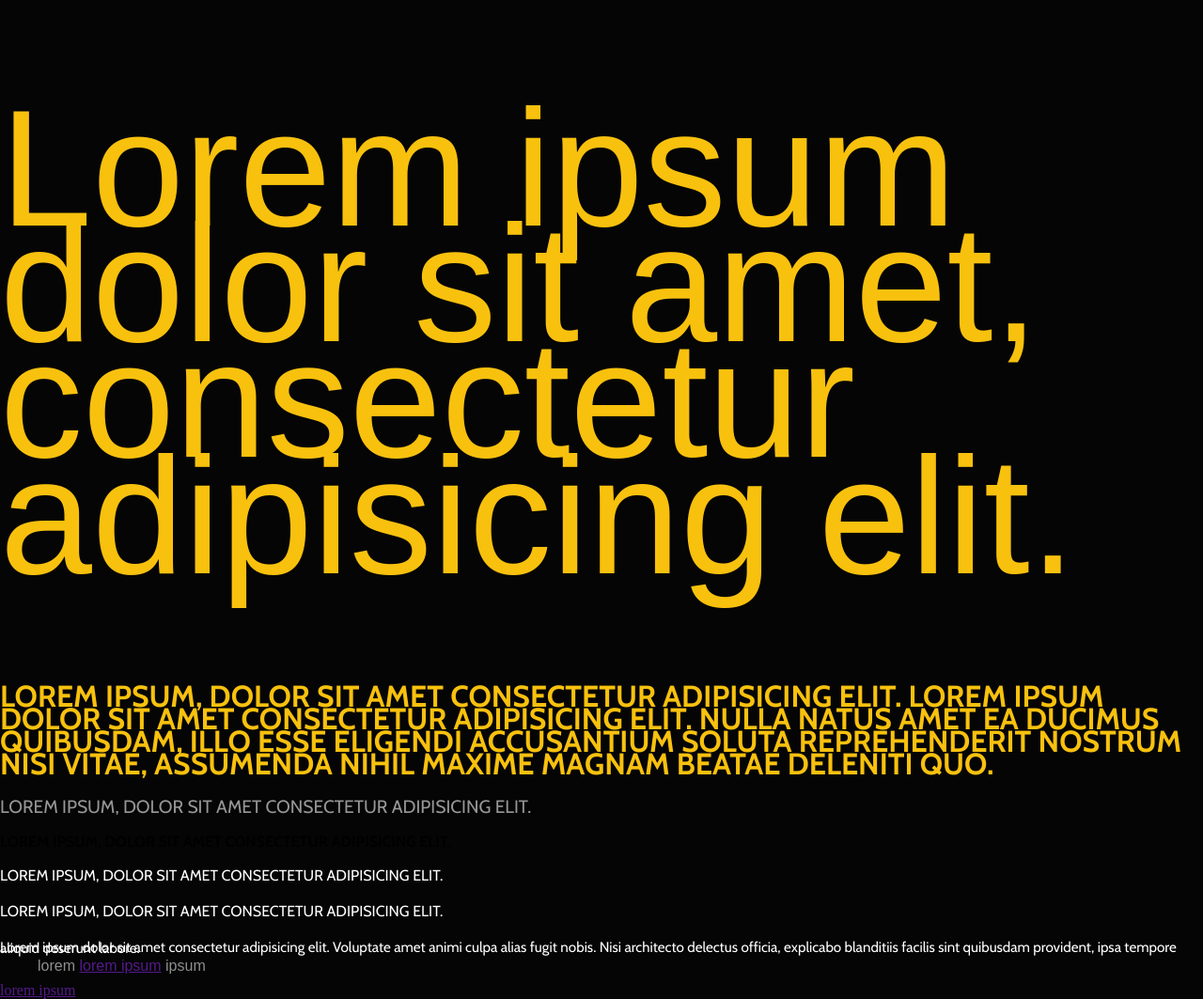
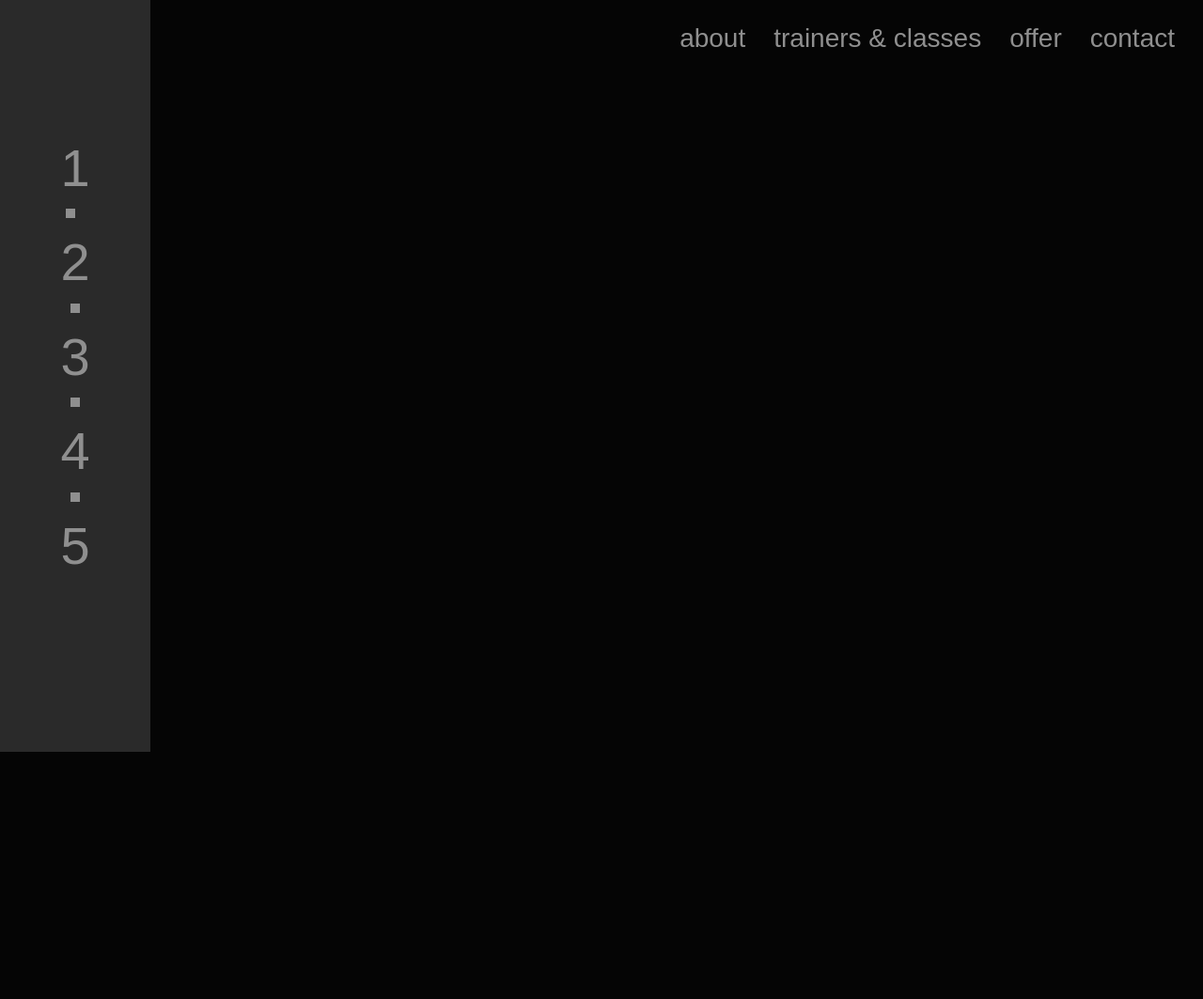
Before and after one commit to justdzasta/gym-lemon, a website built with webpack: page src/index.html in a window 1280 px wide. Shown: the whole page at 94% size. After the commit the page ends 800 px from the top, so only its background shows below. Built offline with nearby package versions, Linux system fonts and the light colour scheme; a web font is replaced by a local one.

Commit message:
Navigation menu and side progress bar added and styled

```diff
--- /dev/null
+++ b/src/html/partials/aside-progress-bar.html
@@ -0,0 +1,9 @@
+<aside class="progressbar-container">
+    <ul>
+        <li id="separate-number"><a href="">1</a></li>
+        <li><a href="">2</a></li>
+        <li><a href="">3</a></li>
+        <li><a href="">4</a></li>
+        <li id="separate-number"><a href="">5</a></li>
+    </ul>
+</aside>
--- /dev/null
+++ b/src/html/partials/navmenu.html
@@ -0,0 +1,23 @@
+<nav id="navmenu-container">
+
+    <!-- <button id="hamburger-container">
+        <span></span>
+        <span></span>
+        <span></span>
+    </button> -->
+
+    <ul id="navmenu">
+        <li>
+            <a href="#">about</a>
+        </li>
+        <li>
+            <a href="#">trainers & classes</a>
+        </li>
+        <li>
+            <a href="#">offer</a>
+        </li>
+        <li>
+            <a href="#">contact</a>
+        </li>
+    </ul>
+</nav>
--- a/src/index.html
+++ b/src/index.html
@@ -4,7 +4,7 @@
     <meta charset="UTF-8">
     <meta name="viewport" content="width=device-width, initial-scale=1.0">
     <meta http-equiv="X-UA-Compatible" content="ie=edge">
-    <title>Document</title>
+    <title>Squeeze more. Gym Lemon fitness club for professionals only.</title>
 
     <!-- fonts -->
     <link href="https://fonts.googleapis.com/css?family=Cabin:400,700&display=swap" rel="stylesheet">
@@ -13,6 +13,9 @@
 </head>
 
 <body>
-    ${require('./html/branding.html')}
+    <!-- ${require('./html/branding.html')} -->
+    ${require('./html/partials/navmenu.html')}
+    ${require('./html/partials/aside-progress-bar.html')}
+
 </body>
 </html>
--- /dev/null
+++ b/src/sass/_index.scss
@@ -0,0 +1,8 @@
+body,
+html {
+    width: 100%;
+}
+
+body {
+    background-color: $black;
+}
--- a/src/sass/includes/_typography.scss
+++ b/src/sass/includes/_typography.scss
@@ -41,9 +41,9 @@ p {
         @include font(.95rem, .05em, $white, 400);
 }
 
-ul {
+ul, li, a {
         font-family: korolev-military-stencil, sans-serif;
         text-decoration: none;
         list-style-type: none;
-            @include font(1rem, .2em, $gray, 400);
+            @include font(1.75rem, .9em, $gray, 400);
 }
--- /dev/null
+++ b/src/sass/partials/_aside-progress-bar.scss
@@ -0,0 +1,62 @@
+.progressbar-container {
+    display: flex;
+    flex-direction: column;
+    justify-content: center;
+
+    background-color: $aside-gray;
+
+    height: 100%;
+    width: 160px;
+    position: fixed;
+    z-index: 1;
+    top: 0;
+    left: 0;
+    overflow: hidden;
+
+    img {
+        width: 100%;
+        height: auto;
+
+        margin-top: 20px;
+        padding-left: 15px;
+        padding-right: 15px;
+    }
+
+    ul, li, a {
+        align-items: center;
+        padding-left: 0;
+        font-size: 3.5rem;
+    }
+
+    ul {
+        display: flex;
+        flex-direction: column;
+        justify-content: space-between;
+        padding-top: 50px;
+        padding-bottom: 50px;
+
+        li {
+            margin-bottom: 40px;
+
+            &:not(#separate-number)::after,
+            &:first-child::after {
+                content: '';
+                display: block;
+                width: 10px;
+                height: 10px;
+                background-color: $gray;
+                z-index: 4;
+                position: relative;
+                top: 18px;
+            }
+
+            &:not(#separate-number)::after {
+                left: 11px;
+            }
+
+            &:first-child::after {
+                left: 6px;
+            }
+        }
+    }
+}
--- /dev/null
+++ b/src/sass/partials/_navmenu.scss
@@ -0,0 +1,72 @@
+#navmenu-container {
+    display: flex;
+    justify-content: flex-end;
+
+    #hamburger-container {
+        height: 30px;
+        width: 40px;
+        margin: 0;
+        padding: 0;
+        border: none;
+        display: flex;
+        align-items: center;
+        justify-content: center;
+        position: relative;
+        background: transparent;
+        margin-bottom: 20px;
+
+        span {
+            display: block;
+            width: 100%;
+            height: 20%;
+            background: #123;
+            position: absolute;
+            transition: transform 0.25s .15s cubic-bezier(0.5, 2.4, 0.5, 1.4);
+            border-radius: 2px;
+
+            &:first-child {
+                top: 0
+            }
+
+            &:nth-child(2) {
+                background: transparent;
+
+                &:after,
+                &:before {
+                    content: "";
+                    position: absolute;
+                    height: 100%;
+                    width: 100%;
+                    background: #123;
+                    top: 0;
+                    transition: transform 0.3s ease;
+                    border-radius: 2px;
+                }
+
+                &:after {
+                    left: 0
+                }
+
+                &:before {
+                    right: 0
+                }
+            }
+
+            &:last-child {
+                bottom: 0
+            }
+        }
+    }
+
+    #navmenu {
+        display: flex;
+
+        li {
+            margin-left: 30px;
+
+            &:last-child {
+                margin-right: 30px;
+            }
+        }
+    }
+}
--- a/src/style.scss
+++ b/src/style.scss
@@ -4,6 +4,11 @@
 @import './sass/includes/variables';
 @import './sass/includes/typography';
 
-body {
-    background-color: $black;
-}
+//main style file
+
+@import './sass/index';
+
+//partials chunk files
+
+@import './sass/partials/navmenu';
+@import './sass/partials/aside-progress-bar';
```
